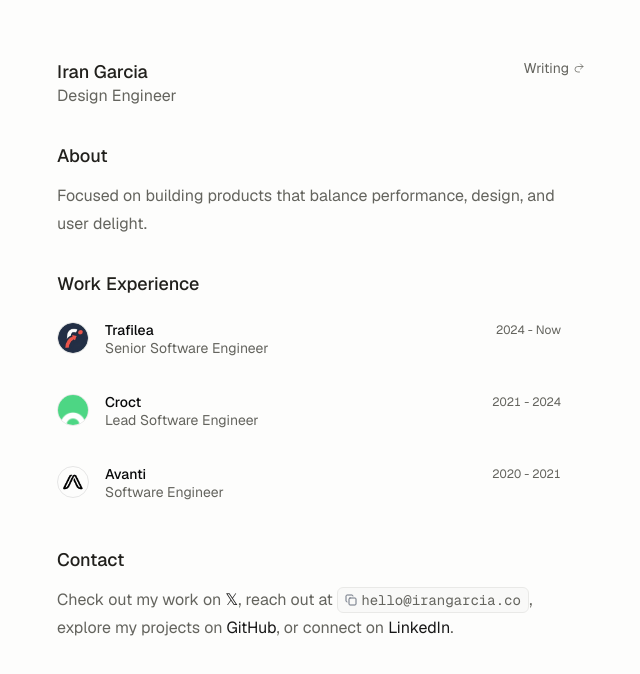
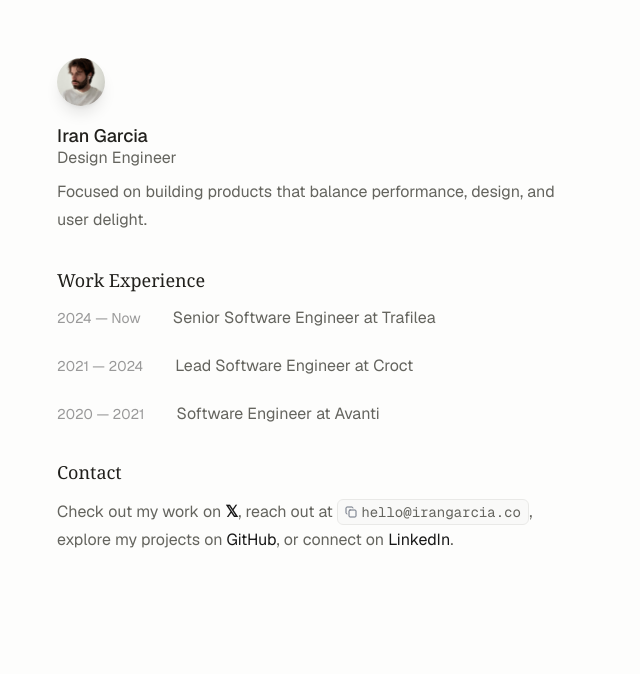
Before and after one commit to irangarcia/website, a Next.js app: page / in a window 1280 px wide. Shown: the top 674 px of the page, without its empty margins (319-959 px from the left). Built offline with nearby package versions, Linux system fonts and the light colour scheme.

Commit message:
Update home

```diff
--- a/src/app/page.tsx
+++ b/src/app/page.tsx
@@ -1,3 +1,5 @@
+"use client"
+
 import BlurFade from "@/components/magicui/blur-fade";
 import BlurFadeText from "@/components/magicui/blur-fade-text";
 import { ResumeCard } from "@/components/resume-card";
@@ -6,59 +8,71 @@
 import Link from "next/link";
 import { Redo2 } from "lucide-react";
 import { InlineCopyCode } from "@/components/inline-copy-code";
+import { SquarePenIcon, SquarePenIconHandle } from "@/components/write-icon";
+import { useRef } from "react";
+import { Avatar, AvatarImage } from "@/components/ui/avatar";
 
 const BLUR_FADE_DELAY = 0.04;
 
 export default function Page() {
+  const writingIconRef = useRef<SquarePenIconHandle>(null);
+
   return (
     <main className="flex flex-col space-y-8">
       <section id="hero max-w-lg">
         <div className="w-full">
           <div className="gap-2 flex justify-between">
-            <div className="flex-col flex flex-1">
-              <BlurFade delay={BLUR_FADE_DELAY} className="w-fit">
-                <Link href="/">
+            <div className="flex-col flex">
+              <BlurFade delay={BLUR_FADE_DELAY} className="flex flex-col w-fit">
+                <Avatar className="w-12 h-12 mb-4 shadow-lg">
+                  <AvatarImage src="/me.jpeg" className="" />
+                </Avatar>
                 <h1 className="text-lg font-medium">{data.name}</h1>
-                </Link>
-              </BlurFade>
                 <BlurFadeText
-                className="text-md text-muted-foreground"
+                  className="text-md mt-1 text-muted-foreground"
                   delay={BLUR_FADE_DELAY}
                   text={data.description}
                 />
-            </div>
-            <BlurFade delay={BLUR_FADE_DELAY}>
-              <Link href="/writing" className="text-gray-400 text-sm flex text-muted-foreground w-fit items-center gap-1 ">
+                <Markdown className="max-w-lg prose text-pretty font-sans text-md text-muted-foreground">
+                  {data.summary}
+                </Markdown>
+                {/* <Link
+                  href="/writing"
+                  onMouseOver={() => {
+                    writingIconRef.current?.startAnimation()
+                  }}
+                  onMouseLeave={() => {
+                    writingIconRef.current?.stopAnimation()
+                  }}
+                  className="text-gray-400 text-sm flex text-muted-foreground w-fit items-center gap-1 "
+                >
                   <span className="text-md">
                     Writing
                   </span>
-                <Redo2 strokeWidth={1.5} className="w-3 h-3" />
-              </Link>
+                  <SquarePenIcon ref={writingIconRef} size={14} />
+                </Link> */}
               </BlurFade>
             </div>
           </div>
+        </div>
       </section>
-      <section id="about" className="space-y-3">
-        <BlurFade delay={BLUR_FADE_DELAY * 3}>
-          <h2 className="text-md font-medium">About</h2>
-        </BlurFade>
-        <BlurFade delay={BLUR_FADE_DELAY * 4}>
+      {/* <BlurFade delay={BLUR_FADE_DELAY * 4}>
         <Markdown className="max-w-lg prose text-pretty font-sans text-md text-muted-foreground">
           {data.summary}
         </Markdown>
-        </BlurFade>
-      </section>
+      </BlurFade> */}
       <section id="work">
         <div className="flex min-h-0 flex-col space-y-3">
           <BlurFade delay={BLUR_FADE_DELAY * 5}>
-            <h2 className="text-md font-medium">Work Experience</h2>
+            <h2 className="text-md font-serif font-medium">Work Experience</h2>
           </BlurFade>
+          <ul className="list-none space-y-6">
             {data.work.map((work, id) => (
               <BlurFade
                 key={work.company}
                 delay={BLUR_FADE_DELAY * 6 + id * 0.05}
               >
-              <ResumeCard
+                {/* <ResumeCard
                 key={work.company}
                 logoUrl={work.logoUrl}
                 altText={work.company}
@@ -66,18 +80,32 @@
                 subtitle={work.title}
                 url={work.url}
                 period={`${work.start} - ${work.end}`}
-              />
+              /> */}
+                <li className="flex items-baseline gap-8">
+                  <div className="text-[#999999] text-sm">
+                    {`${work.start} — ${work.end}`}
+                  </div>
+                  <div className="flex text- flex-col">
+                    <div className="text-muted-foreground">
+                      {work.title} at {work.company}
+                    </div>
+                    {/* <div className="text-sm text-[#777]">
+                      {work.location}
+                    </div> */}
+                  </div>
+                </li>
               </BlurFade>
             ))}
+          </ul>
         </div>
       </section>
       <section id="contact">
         <div className="grid gap-4 w-full">
           <BlurFade delay={BLUR_FADE_DELAY * 16}>
             <div className="space-y-3">
-              <h2 className="text-md font-medium">Contact</h2>
+              <h2 className="text-md font-serif font-medium">Contact</h2>
               <p className="prose text-pretty font-sans text-md text-muted-foreground">
-                Check out my work on <a href="https://x.com/irangarci4" target="_blank" className="text-primary hover:underline not-prose">𝕏</a>, reach out at <InlineCopyCode>hello@irangarcia.co</InlineCopyCode>, explore my projects on <a href="https://github.com/irangarcia" target="_blank" className="text-primary hover:underline not-prose">GitHub</a>, or connect on <a href="https://linkedin.com/in/garcia-iran" target="_blank" className="text-primary hover:underline not-prose">LinkedIn</a>.
+                Check out my work on <a href="https://x.com/irangarci4" target="_blank" className="text-primary hover:underline not-prose font-semibold">𝕏</a>, reach out at <InlineCopyCode>hello@irangarcia.co</InlineCopyCode>, explore my projects on <a href="https://github.com/irangarcia" target="_blank" className="text-primary hover:underline not-prose">GitHub</a>, or connect on <a href="https://linkedin.com/in/garcia-iran" target="_blank" className="text-primary hover:underline not-prose">LinkedIn</a>.
               </p>
             </div>
           </BlurFade>
```
Also changed, not shown: public/me.jpeg (added). Lines whose indentation alone changed are shown as unchanged.
